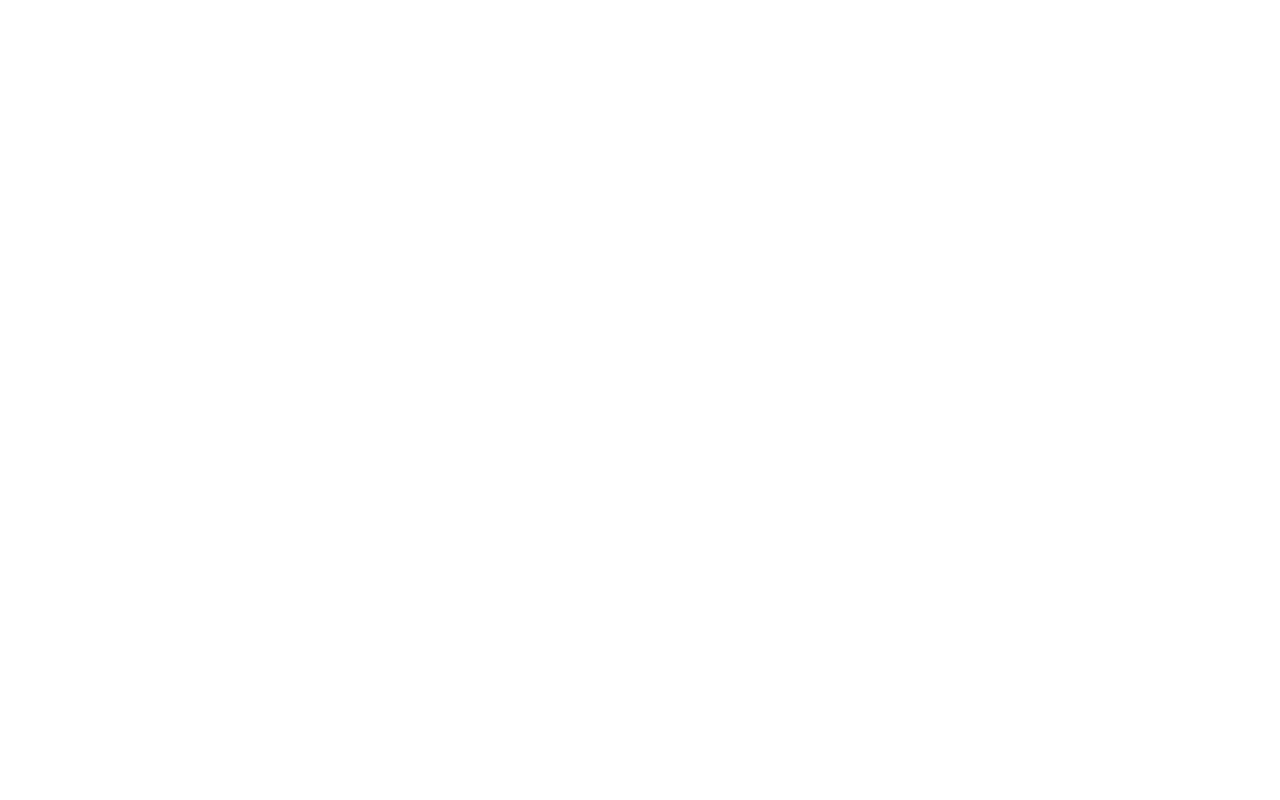
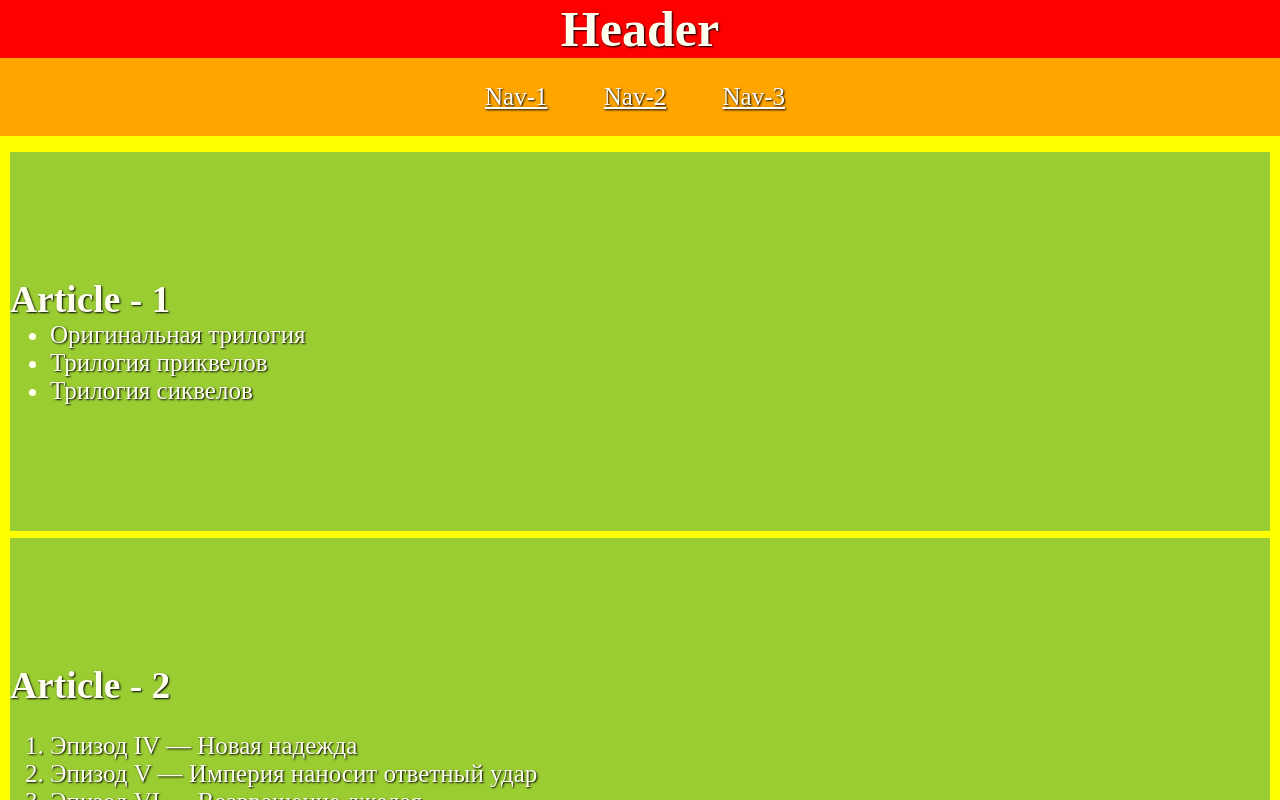
Before and after one commit to js-tasks-ru/htmlcss-20210409_alexandertrandyshev, a website: page 02-dz0/01-semantic-mockup/solution.html in a window 1280 px wide. Drawn offline with Linux system fonts and the light colour scheme.

Commit message:
add solution for 2-module 1-task semantiс lyaout

```diff
--- a/02-dz0/01-semantic-mockup/solution.html
+++ b/02-dz0/01-semantic-mockup/solution.html
@@ -1,4 +1,46 @@
 <!DOCTYPE html>
 <html lang="ru">
     <!-- Ваше решение -->
+    <head>
+        <meta charset="UTF-8">
+        <title>Вводные материалы</title>
+        <link rel="stylesheet" href="./style.css">
+    </head>
+    <body>
+        <header>
+            <h1>Header</h1>
+                <nav>
+                    <ul>
+                        <li> <a href="#">Nav-1</a> </li>
+                        <li> <a href="#">Nav-2</a> </li>
+                        <li> <a href="#">Nav-3</a> </li>
+                    </ul>
+                </nav>
+        </header>
+        <main class="FullWindow">
+            <article>
+                <h2>
+                    Article - 1
+                </h2>
+                <ul type="disc">
+                    <li>Оригинальная трилогия</li>
+                    <li>Трилогия приквелов</li>
+                    <li>Трилогия сиквелов</li>
+                </ul>
+            </article>
+            <article>
+                <h2>
+                    Article - 2
+                </h2>
+                <ol type="disc">
+                    <li>Эпизод IV — Новая надежда</li>
+                    <li>Эпизод V — Империя наносит ответный удар</li>
+                    <li>Эпизод VI — Возвращение джедая</li>
+                </ol>
+            </article>
+        </main>
+        <footer>
+            Footer
+        </footer>
+    </body>
 </html>
--- /dev/null
+++ b/02-dz0/01-semantic-mockup/style.css
@@ -0,0 +1,64 @@
+html, body {
+    height: 100%;
+    margin: 0;
+    padding: 0;
+    overflow: hidden;
+}
+
+body {
+    text-align: center;
+    color: #fffff0;
+    text-shadow: 1px 1px 2px #000000;
+    font-size: 25px;
+    margin: 0px;
+    min-height: 100%;
+    overflow: auto;
+}
+
+header{
+    background-color: #ff0000;
+}
+header h1{
+    margin: 0px;
+    padding: 0px;
+}
+header nav {
+    background-color: #ffa500;
+    display: inline-block;
+    width: 100%;
+}
+
+header nav a {
+    color: #ffffff;
+}
+header nav li {
+    display: inline;
+    padding-right: 50px;
+}
+
+main {
+    background-color: #ffff00;
+    padding: 10px;
+    text-align: left;
+    min-height: 100%;
+}
+main article {
+    background-color: #9acd32;
+    margin: 0.5% 0px;
+    padding-left: 10px;
+    padding: 10% 0px;
+}
+main article > ul {
+    margin: 0px;
+}
+main article + ol {
+    margin: 0px;
+}
+main > article > h2 {
+    margin: 0px;
+}
+
+footer {
+    background-color: #296904;
+    font-size: 35px;
+}
```
